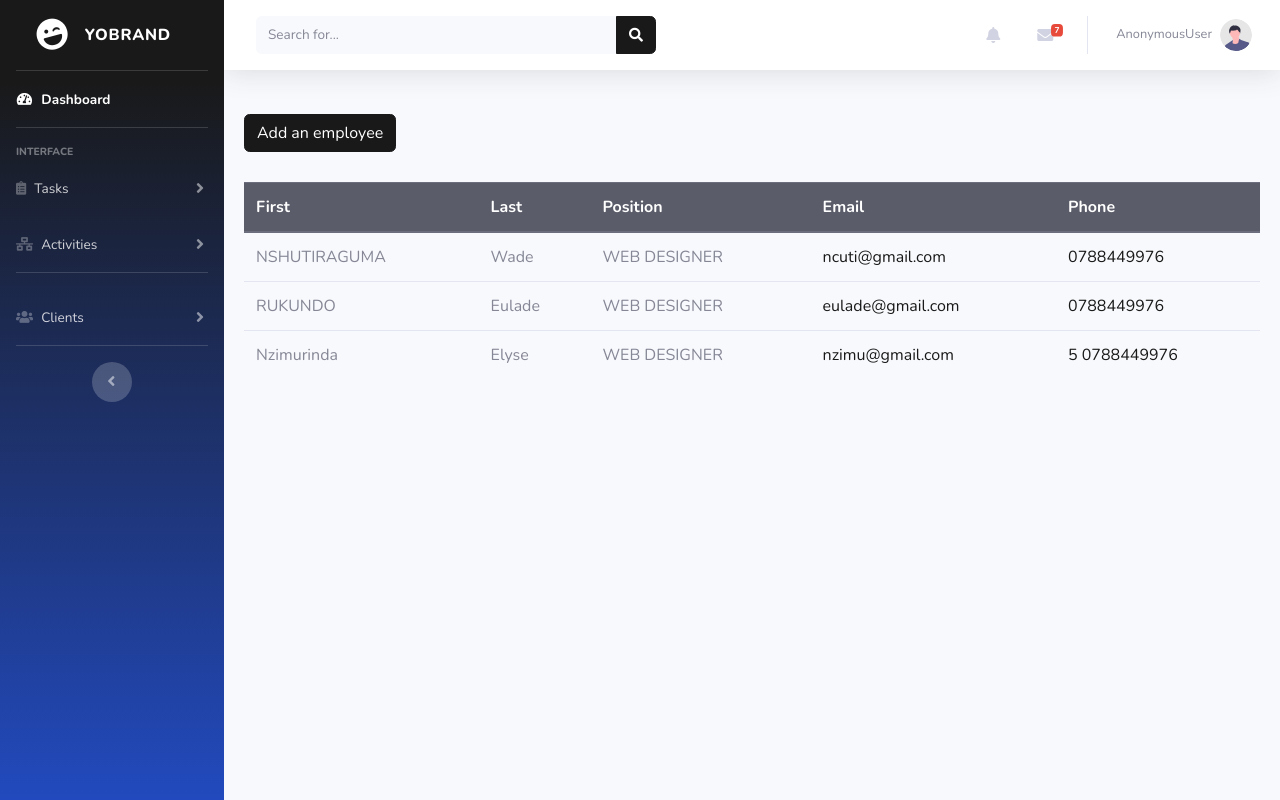
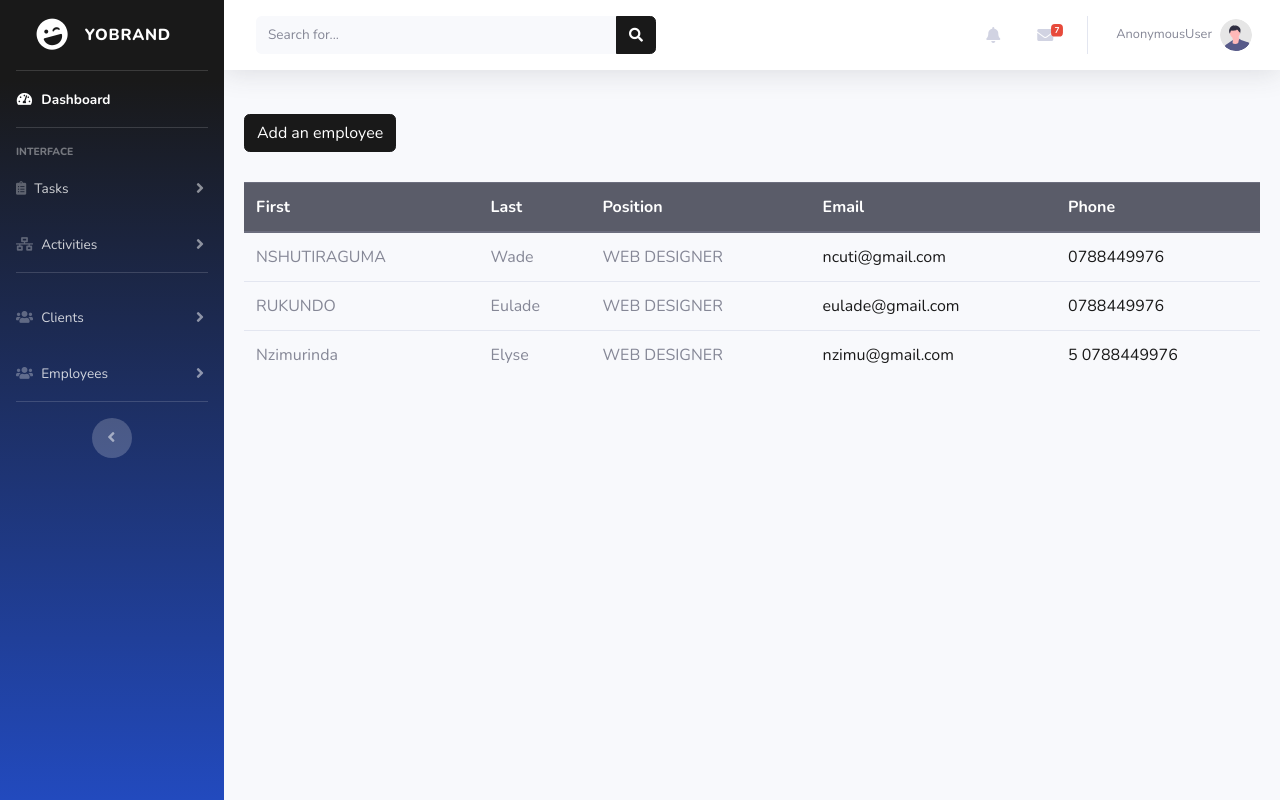
Before and after one commit to siboalpha/yobrand, a Django app: page /employees/ in a window 1280 px wide. Run offline with Django 4.2, Linux system fonts and the light colour scheme; data comes from the database, SQL or seed files in the repository; some libraries are stand-ins or nearby versions.

```diff
--- a/cms/templates/cms/base.html
+++ b/cms/templates/cms/base.html
@@ -103,7 +103,7 @@
 
 
 
-            <!-- Nav Item - Pages Collapse Menu -->
+            <!-- Nav Item - Clients-->
             <li class="nav-item">
                 <a class="nav-link collapsed" href="#" data-toggle="collapse" data-target="#collapsePages"
                     aria-expanded="true" aria-controls="collapsePages">
@@ -119,6 +119,23 @@
                         <a class="collapse-item" href="{% url 'clients-sociale-media' %}">Social Media</a>
                         <a class="collapse-item" href="{% url 'clients-content' %}">Content</a>
                         <a class="collapse-item" href="{% url 'clients' %}">Others</a>
+                    </div>
+                </div>
+            </li>
+
+            <!-- Nav Item - Employees-->
+            <li class="nav-item">
+                <a class="nav-link collapsed" href="#" data-toggle="collapse" data-target="#collapsePages"
+                    aria-expanded="true" aria-controls="collapsePages">
+                    <i class="fas fa-users"></i>
+                    <span>Employees</span>
+                </a>
+                <div id="collapsePages" class="collapse" aria-labelledby="headingPages" data-parent="#accordionSidebar">
+                    <div class="bg-white py-2 collapse-inner rounded">
+                        <a href="{% url 'employees' %}">
+                            <h6 class="collapse-header">All Employees</h6>
+                        </a>
+                        <a class="collapse-item" href="{% url 'add-employee' %}">Add Employee</a>
                     </div>
                 </div>
             </li>
--- a/cms/templates/cms/employees.html
+++ b/cms/templates/cms/employees.html
@@ -3,7 +3,7 @@
 {% block content %}
 <div style="padding: 20px;">
 <div class="add-employee" style="margin-bottom: 30px;">
-  <a class="btn btn-primary">Add an employee</a>
+  <a href="{% url 'add-employee' %}" class="btn btn-primary">Add an employee</a>
 </div>
   <table class="table">
     <thead class="thead-dark">
```
